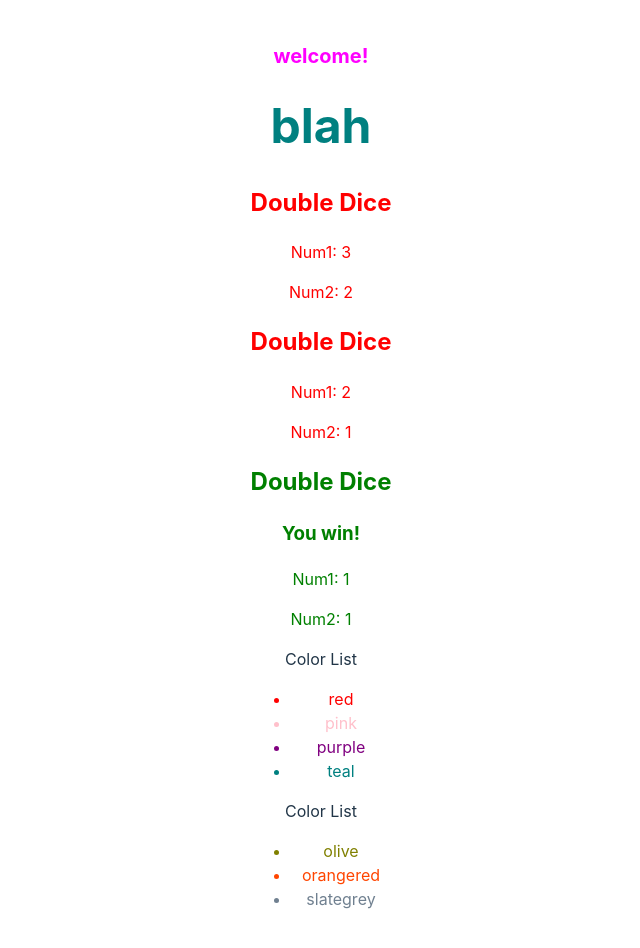
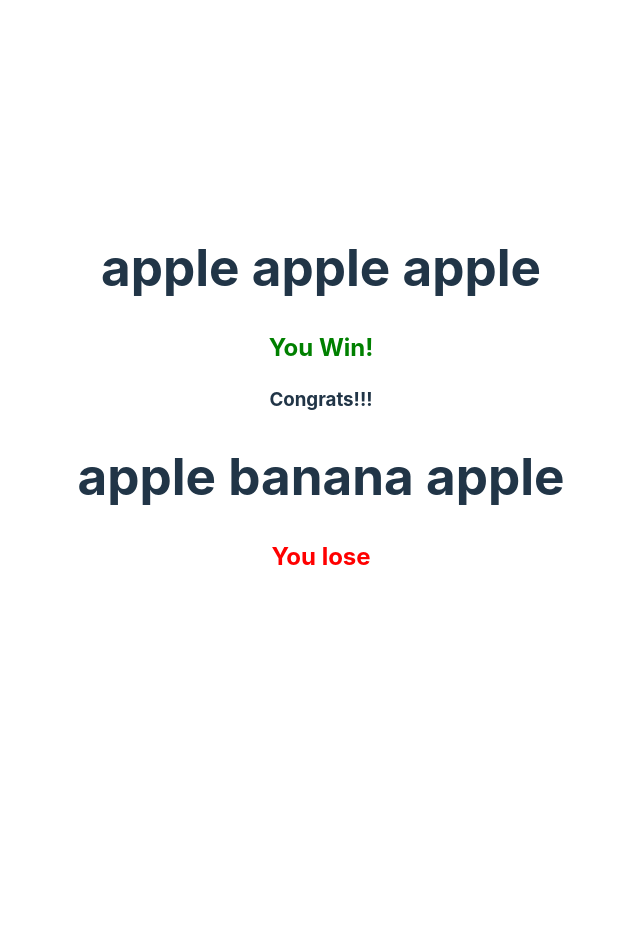
Before and after one commit to farocan/twdb, a React (Vite) app in the folder REACT/first-react-app/: page / in a window 1280 px wide. Shown: the top 948 px of the page, without its empty margins (319-959 px from the left). After the commit the page ends 800 px from the top, so only its background shows below. Built offline with nearby package versions, Linux system fonts and the light colour scheme.

Commit message:
Slots Machine Exercise Fixed

```diff
--- a/REACT/first-react-app/src/App.jsx
+++ b/REACT/first-react-app/src/App.jsx
@@ -6,17 +6,21 @@ import Die from "./Die";
 import DoubleDice from "./DoubleDice";
 import Heading from "./Heading";
 import ColorList from "./ColorList";
+import Slots from "./Slots";
 
 function App() {
   return <div>
-    <Heading color="magenta" text="welcome!" fontSize="20px"/>
+        <Slots val1= "apple" val2="apple" val3="apple"/>
+        <Slots val1= "apple" val2="banana" val3="apple"/>
+
+    {/* <Heading color="magenta" text="welcome!" fontSize="20px"/>
     <Heading color="teal" text="blah" fontSize="48px"/>
     <DoubleDice/>
     <DoubleDice/>
     <DoubleDice/>
 
     <ColorList colors={["red", "pink", "purple", "teal"]}/>
-    <ColorList colors={["olive", "orangered", "slategrey"]}/>
+    <ColorList colors={["olive", "orangered", "slategrey"]}/> */}
     {/* <ListPicker values={[1,2,3]}/>
     <ListPicker values={["a","b","c"]}/>
     <Greeter person="Bill" from="Anna"/>
--- /dev/null
+++ b/REACT/first-react-app/src/Slots.jsx
@@ -0,0 +1,10 @@
+export default function Slots({val1, val2, val3}){
+    const isWinner= val1 === val2 && val1 === val3;
+    return (
+        <div>
+            <h1>{val1} {val2} {val3}</h1>
+            <h2 style={{color: isWinner ? "green" : "red"}}>{isWinner ? "You Win!" : "You lose"}</h2>
+            {isWinner && <h3>Congrats!!!</h3>}
+        </div>
+    )
+}
```
Also changed, not shown: 1 other file (tests, documents, lock files or other folders).
